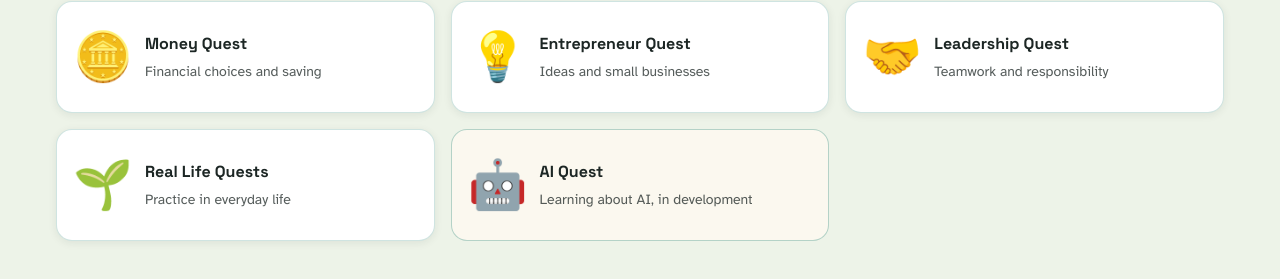
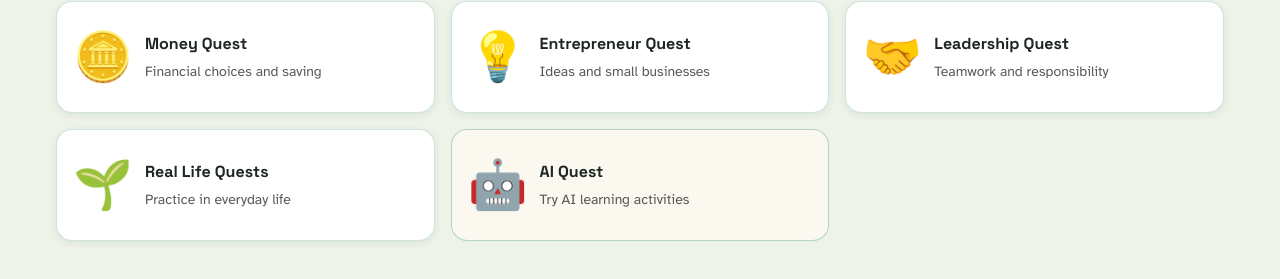
Before and after one commit to laviniamoraru28-creator/money-quest, a Next.js app: page /en in a window 1280 px wide. Shown: the part 1488-1767 px from the top of the page. Built offline with nearby package versions, Linux system fonts and the light colour scheme; no server answers.

Commit message:
copy(home): describe AI Quest as available pilot activities

```diff
--- a/src/app/[locale]/page.tsx
+++ b/src/app/[locale]/page.tsx
@@ -20,7 +20,7 @@ const questCopy: Record<string, readonly string[]> = {
     "Real Life Quests",
     "Practice in everyday life",
     "AI Quest",
-    "Learning about AI, in development",
+    "Try AI learning activities",
     "Coming soon"
   ],
   "ro": [
@@ -34,7 +34,7 @@ const questCopy: Record<string, readonly string[]> = {
     "Real Life Quests",
     "Exersare în viața reală",
     "AI Quest",
-    "Învățare despre AI, în dezvoltare",
+    "Încearcă activitățile despre AI",
     "În pregătire"
   ],
   "es": [
@@ -48,7 +48,7 @@ const questCopy: Record<string, readonly string[]> = {
     "Real Life Quests",
     "Práctica en la vida real",
     "AI Quest",
-    "Aprender sobre IA, en desarrollo",
+    "Prueba actividades de IA",
     "Próximamente"
   ],
   "fr": [
@@ -62,7 +62,7 @@ const questCopy: Record<string, readonly string[]> = {
     "Real Life Quests",
     "Pratique au quotidien",
     "AI Quest",
-    "Découvrir l’IA, en préparation",
+    "Découvre les activités IA",
     "À venir"
   ],
   "de": [
@@ -76,7 +76,7 @@ const questCopy: Record<string, readonly string[]> = {
     "Real Life Quests",
     "Üben im Alltag",
     "AI Quest",
-    "KI verstehen, in Entwicklung",
+    "KI-Aktivitäten ausprobieren",
     "In Vorbereitung"
   ],
   "it": [
@@ -90,7 +90,7 @@ const questCopy: Record<string, readonly string[]> = {
     "Real Life Quests",
     "Pratica nella vita reale",
     "AI Quest",
-    "Imparare l’IA, in sviluppo",
+    "Prova le attività sull’IA",
     "In arrivo"
   ],
   "pt": [
@@ -104,7 +104,7 @@ const questCopy: Record<string, readonly string[]> = {
     "Real Life Quests",
     "Prática na vida real",
     "AI Quest",
-    "Aprender sobre IA, em desenvolvimento",
+    "Experimenta atividades de IA",
     "Em breve"
   ],
   "nl": [
@@ -118,7 +118,7 @@ const questCopy: Record<string, readonly string[]> = {
     "Real Life Quests",
     "Oefenen in het dagelijks leven",
     "AI Quest",
-    "Leren over AI, in ontwikkeling",
+    "Probeer AI-activiteiten",
     "Binnenkort"
   ],
   "pl": [
@@ -132,7 +132,7 @@ const questCopy: Record<string, readonly string[]> = {
     "Real Life Quests",
     "Ćwiczenia w codziennym życiu",
     "AI Quest",
-    "Nauka o AI, w przygotowaniu",
+    "Wypróbuj ćwiczenia o AI",
     "Wkrótce"
   ]
 };
```
